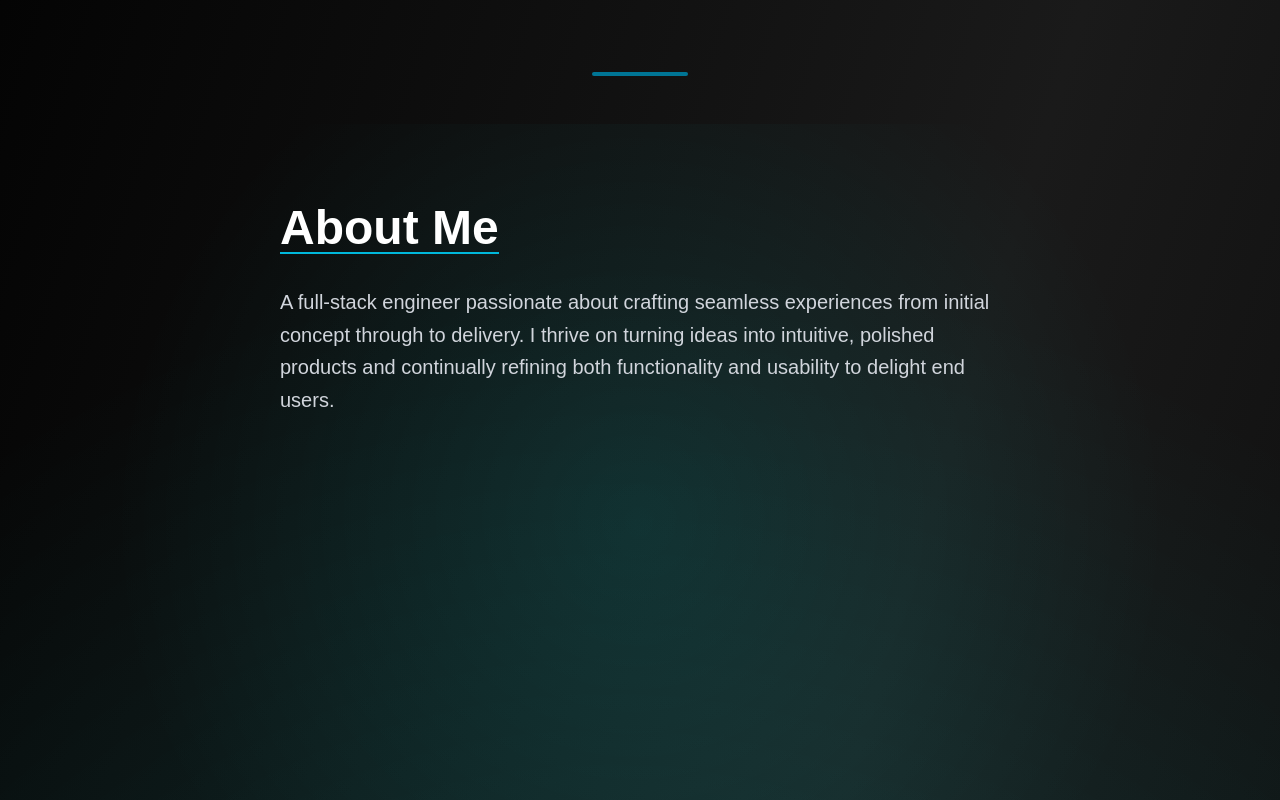
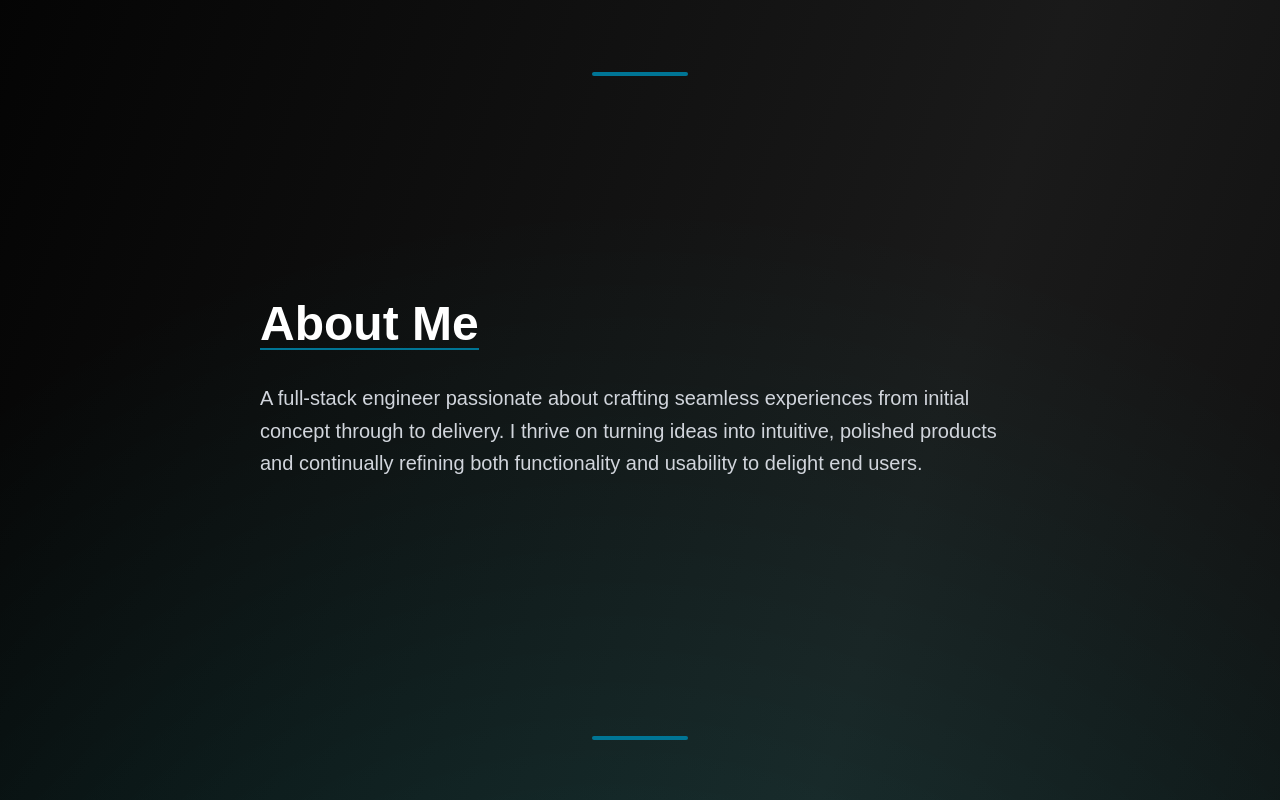
Before and after one commit to youssufhelaly/Website-Portfolio, a Next.js app: page / in a window 1280 px wide. Shown: the part 640-1440 px from the top of the page. Built offline with nearby package versions, Linux system fonts and the light colour scheme.

Commit message:
About me

```diff
--- a/src/components/About.tsx
+++ b/src/components/About.tsx
@@ -1,43 +1,31 @@
-// src/components/About.tsx
 "use client"
 import { motion } from "framer-motion"
 
 export default function About() {
   return (
-    <section id="about" className="relative min-h-screen overflow-hidden">
+    <section id="about" className="relative overflow-hidden py-24">
       {/* Cyan spotlight overlay */}
-      <div
-        className="absolute inset-0 pointer-events-none"
-        style={{
-          background:
-            "radial-gradient(circle at center, rgba(0,255,255,0.1), transparent 70%)",
-        }}
-      />
-
-      <div className="relative z-10 max-w-3xl mx-auto px-6 py-20 text-white">
+      <div className="relative z-10 max-w-3xl mx-auto px-1 py-20 text-white">
         {/* Heading */}
         <motion.h2
           initial={{ opacity: 0, y: 20 }}
           whileInView={{ opacity: 1, y: 0 }}
           transition={{ duration: 0.8 }}
           viewport={{ once: true }}
-          className="text-4xl md:text-5xl font-semibold mb-8 border-b-2 border-cyan-500 inline-block"
+          className="text-4xl md:text-5xl font-semibold mb-8 border-b-2 border-cyan-700 inline-block"
         >
           About Me
         </motion.h2>
 
-        {/* Single Paragraph */}
+        {/* Paragraphs */}
         <motion.p
           initial={{ opacity: 0, y: 20 }}
           whileInView={{ opacity: 1, y: 0 }}
           transition={{ delay: 0.2, duration: 0.8 }}
           viewport={{ once: true }}
-          className="text-lg md:text-xl leading-relaxed text-gray-300"
+          className="text-lg md:text-xl leading-relaxed text-gray-300 mb-8"
         >
-          A full-stack engineer passionate about crafting seamless experiences
-          from initial concept through to delivery. I thrive on turning ideas
-          into intuitive, polished products and continually refining both
-          functionality and usability to delight end users.
+          A full-stack engineer passionate about crafting seamless experiences from initial concept through to delivery. I thrive on turning ideas into intuitive, polished products and continually refining both functionality and usability to delight end users.
         </motion.p>
       </div>
     </section>
```
